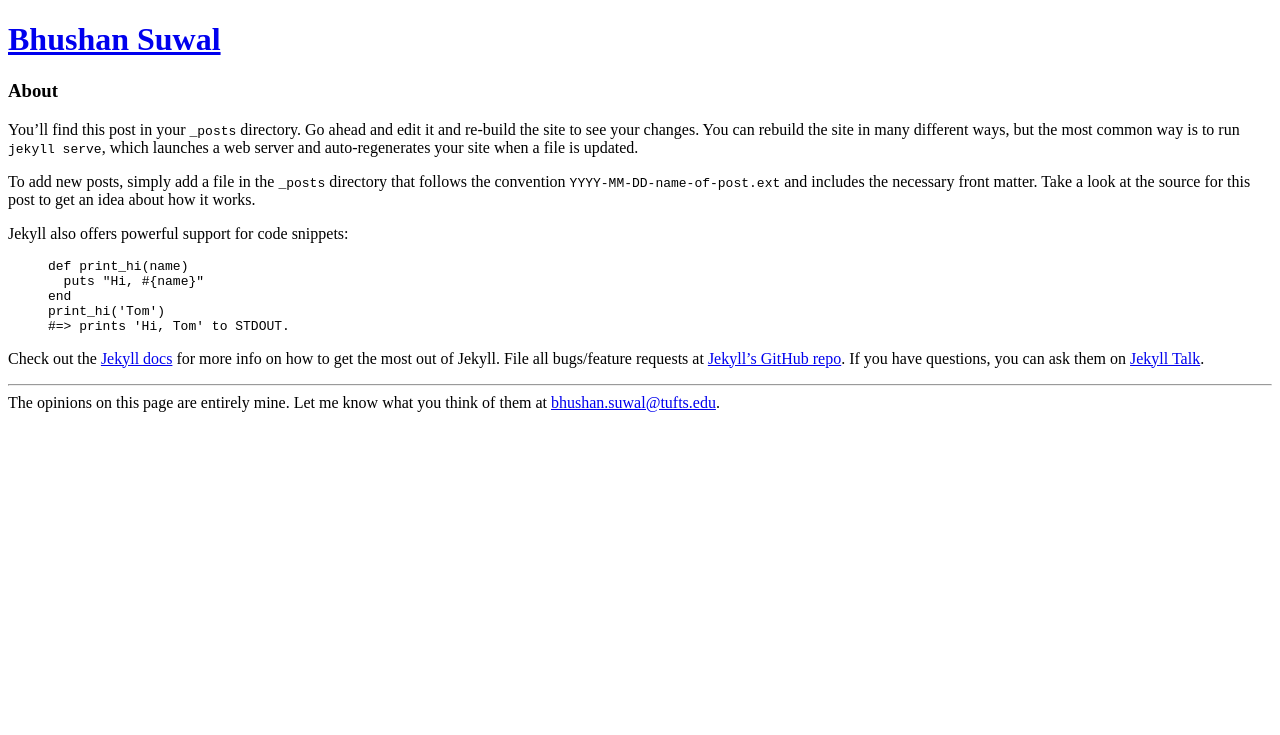
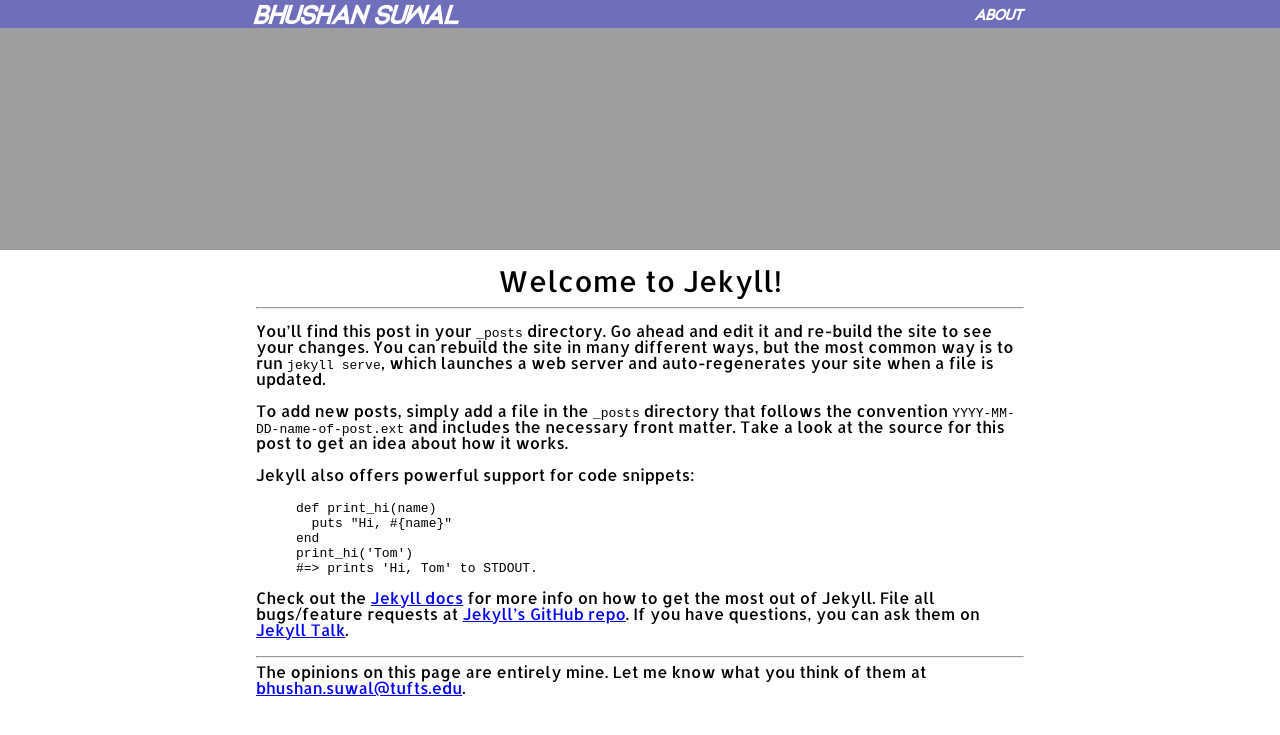
Before and after one commit to bsuwal/site, a Jekyll site: the page built from _posts/2017-03-24-welcome-to-jekyll.markdown, in a window 1280 px wide. Shown: the top 735 px of the page. Built offline with Jekyll 4.4.1, drawn with Linux system fonts in a browser that asks for light colours.

Commit message:
Set post layout, favicon

```diff
--- a/_config.yml
+++ b/_config.yml
@@ -20,7 +20,7 @@ description: > # this means to ignore newlines until "baseurl:"
   line in _config.yml. It will appear in your document head meta (for
   Google search results) and in your feed.xml site description.
 baseurl: "" # the subpath of your site, e.g. /blog
-url: "" # the base hostname & protocol for your site, e.g. http://example.com
+url: "http://bhushansuwal.com/" # the base hostname & protocol for your site, e.g. http://example.com
 twitter_username: jekyllrb
 github_username:  jekyll
 
--- a/_includes/header.md
+++ b/_includes/header.md
@@ -1,6 +1,6 @@
  <head>
     <title>{{ page.title }}</title>
-    <link rel="stylesheet" type="text/css" href="assets/home.css" />
+    <link rel="stylesheet" type="text/css" href="{{ site.url }}/assets/home.css" />
     <meta name="viewport" content="width=device-width" />
   </head>
   <div class = "top-container">
--- /dev/null
+++ b/_includes/post_header.md
@@ -0,0 +1,14 @@
+ <head>
+    <title>{{ page.title }}</title>
+    <link rel="stylesheet" type="text/css" href="{{ site.url }}/assets/home.css" />
+    <meta name="viewport" content="width=device-width" />
+  </head>
+  <div class = "top-container">
+    <div class = "post-top-photo">
+          <div class = "top-bar">
+            <div class = "container">
+              <div class = "left-container"><h1><a href = "/"> Bhushan Suwal </a></h1> </div>
+              <div class = "right-container"> <h3> About </h3> </div>
+            </div>
+          </div>
+    </div>
--- a/_layouts/post.html
+++ b/_layouts/post.html
@@ -1,8 +1,12 @@
 <!DOCTYPE html>
 <html lang="en">
-  {% include header.md %}
+  {% include post_header.md %}
   <body>
+  	<div class = "blog-post-content">
+  		<div class = "blog-post-header"> {{ page.title }} </div>
+  		<hr>
         {{ content }}
+    </div>
         {% include footer.md %}
   </body>
 </html>
--- a/_posts/2017-03-24-welcome-to-jekyll.markdown
+++ b/_posts/2017-03-24-welcome-to-jekyll.markdown
@@ -4,6 +4,7 @@ title:  "Welcome to Jekyll!"
 date:   2017-03-24 12:54:00 -0400
 categories: jekyll update
 ---
+
 You’ll find this post in your `_posts` directory. Go ahead and edit it and re-build the site to see your changes. You can rebuild the site in many different ways, but the most common way is to run `jekyll serve`, which launches a web server and auto-regenerates your site when a file is updated.
 
 To add new posts, simply add a file in the `_posts` directory that follows the convention `YYYY-MM-DD-name-of-post.ext` and includes the necessary front matter. Take a look at the source for this post to get an idea about how it works.
--- a/assets/home.css
+++ b/assets/home.css
@@ -21,6 +21,18 @@ body {
 	position: relative;
 	z-index: 0;
 	height:500px;
+	width:100%;
+}
+
+.post-top-photo {
+	background-image: url("milky_way.jpg");
+	background-position: center;
+	background-size: cover;
+	margin: 0;
+	padding:0;
+	position: relative;
+	z-index: 0;
+	height:250px;
 	width:100%;
 }
 
@@ -60,6 +72,19 @@ body {
 	margin: auto;
 }
 
+.blog-post-header {
+	margin-top: 20px;
+	text-align: center;
+	font-size: 180%;
+}
+
+.blog-post-content {
+	text-align: left;
+	font-family: allerta;
+	max-width: 48rem;
+	margin: auto;
+}
+
 .post-container {
 	font-family: allerta;
 	max-width: 36rem;
@@ -92,6 +117,7 @@ footer {
 	color: white;
 	text-decoration: none;
 }
+
 @font-face {
 	font-family: dual300;
 	src: url("Dual-300.ttf");
```
Also changed, not shown: favicon.ico (added), 1 other file.
